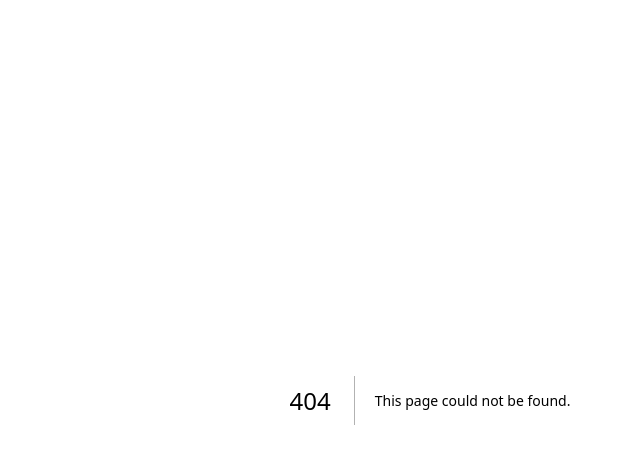
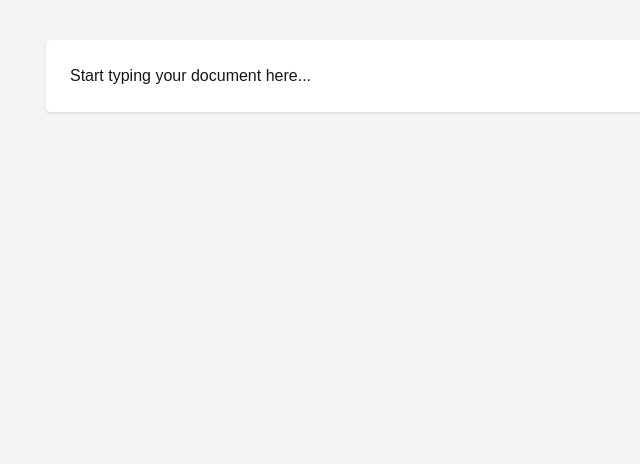
Before and after one commit to Ghouse7162/tiptap, a Next.js app: page /editor in a window 1280 px wide. Before the commit this address had no page. Shown: the top 464 px of the page, without its empty margins (210-850 px from the left). Built offline with nearby package versions, Linux system fonts and the light colour scheme.

Commit message:
Fix SSR issue and add working Tiptap editor page

```diff
--- /dev/null
+++ b/app/editor/page.tsx
@@ -0,0 +1,26 @@
+'use client'
+
+import { useEditor, EditorContent } from '@tiptap/react'
+import StarterKit from '@tiptap/starter-kit'
+
+export default function EditorPage() {
+  const editor = useEditor({
+    extensions: [StarterKit],
+    content: '<p>Start typing your document here...</p>',
+    editorProps: {
+      attributes: {
+        class: 'prose prose-sm sm:prose lg:prose-lg xl:prose-xl m-0 focus:outline-none',
+      },
+    },
+    // Fix for SSR
+    immediatelyRender: false,
+  })
+
+  return (
+    <div className="min-h-screen bg-gray-100 p-10">
+      <div className="max-w-3xl mx-auto bg-white p-6 rounded shadow">
+        {editor && <EditorContent editor={editor} />}
+      </div>
+    </div>
+  )
+}
--- a/package.json
+++ b/package.json
@@ -9,6 +9,8 @@
     "lint": "eslint"
   },
   "dependencies": {
+    "@tiptap/react": "^3.15.3",
+    "@tiptap/starter-kit": "^3.15.3",
     "next": "16.1.1",
     "react": "19.2.3",
     "react-dom": "19.2.3"
```
Also changed, not shown: 1 other file (tests, documents, lock files or other folders).
